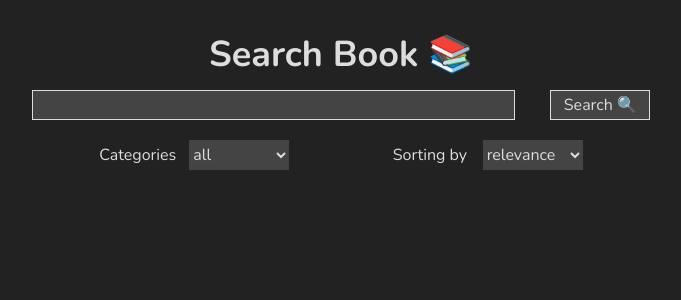
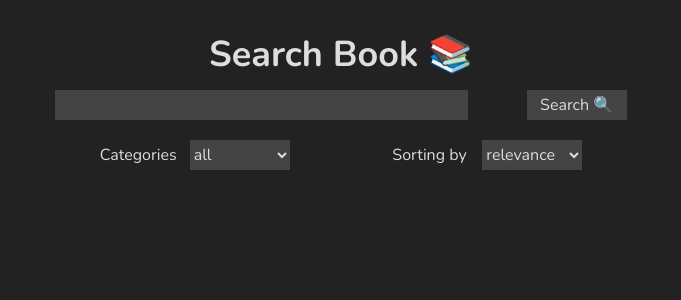
Before and after one commit to nxiiln/book-search-app, a React app: page /#/ in a window 1280 px wide. Shown: the top 300 px of the page, without its empty margins (299-980 px from the left). Built offline with nearby package versions, Linux system fonts and the light colour scheme; the HTML template or start-up script is replaced by a standard one.

Commit message:
add transition

```diff
--- a/src/components/Button.ts
+++ b/src/components/Button.ts
@@ -4,21 +4,25 @@ import styled from 'styled-components';
 type TButtonProps = {
   width?: string,
   height?: string,
+  margin?: string,
 }
 
 const Button = styled.button<TButtonProps>`
   width: ${props => props.width || '100px'};
   height: ${props => props.height || '30px'};
+  margin: ${props => props.margin};
   font-family: var(--font-main);
   font-size: 16px;
   color: var(--color-main);
   background: var(--color-fade);
-  border: 1px solid var(--color-main);
+  border: none;
   outline: none;
   cursor: pointer;
+  transition: all ease-out 0.2s;
 
   &:hover, &:focus-visible {
     background: var(--color-accent);
+    transform: scale(1.07);
   }
 
   &:active {
--- a/src/components/Input.ts
+++ b/src/components/Input.ts
@@ -7,17 +7,19 @@ type TInputProps = {
 }
 
 const Input = styled.input<TInputProps>`
-  width: ${props => props.width || '70%'};
+  width: ${props => props.width || '60%'};
   height: ${props => props.height || '30px'};
   font-family: var(--font-main);
   font-size: 16px;
   color: var(--color-main);
   background: var(--color-fade);
-  border: 1px solid var(--color-main);
+  border: none;
   outline: none;
+  box-shadow: 0;
+  transition: all ease-out 0.1s;
 
   &:focus-visible {
-    border-color: var(--color-accent);
+    box-shadow: 0 0 0 1px var(--color-accent);
   }
 `
 
```
